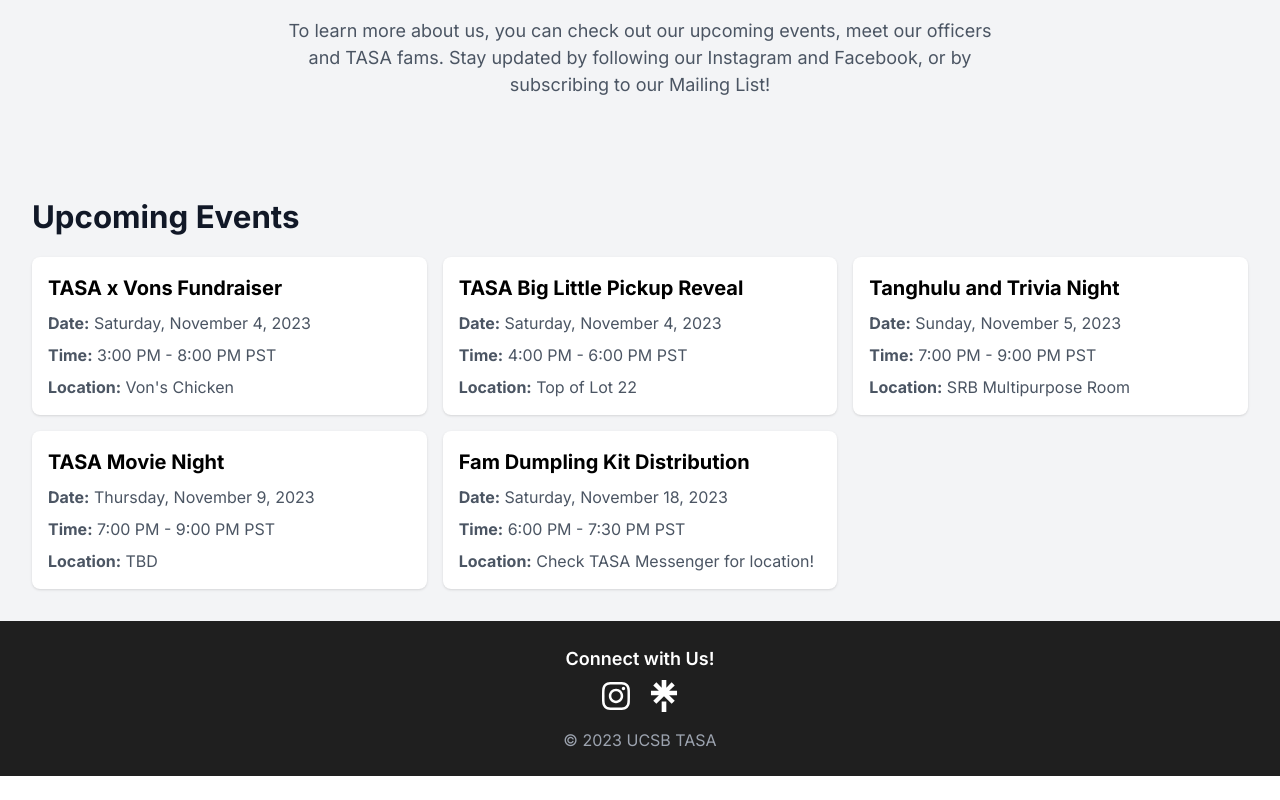
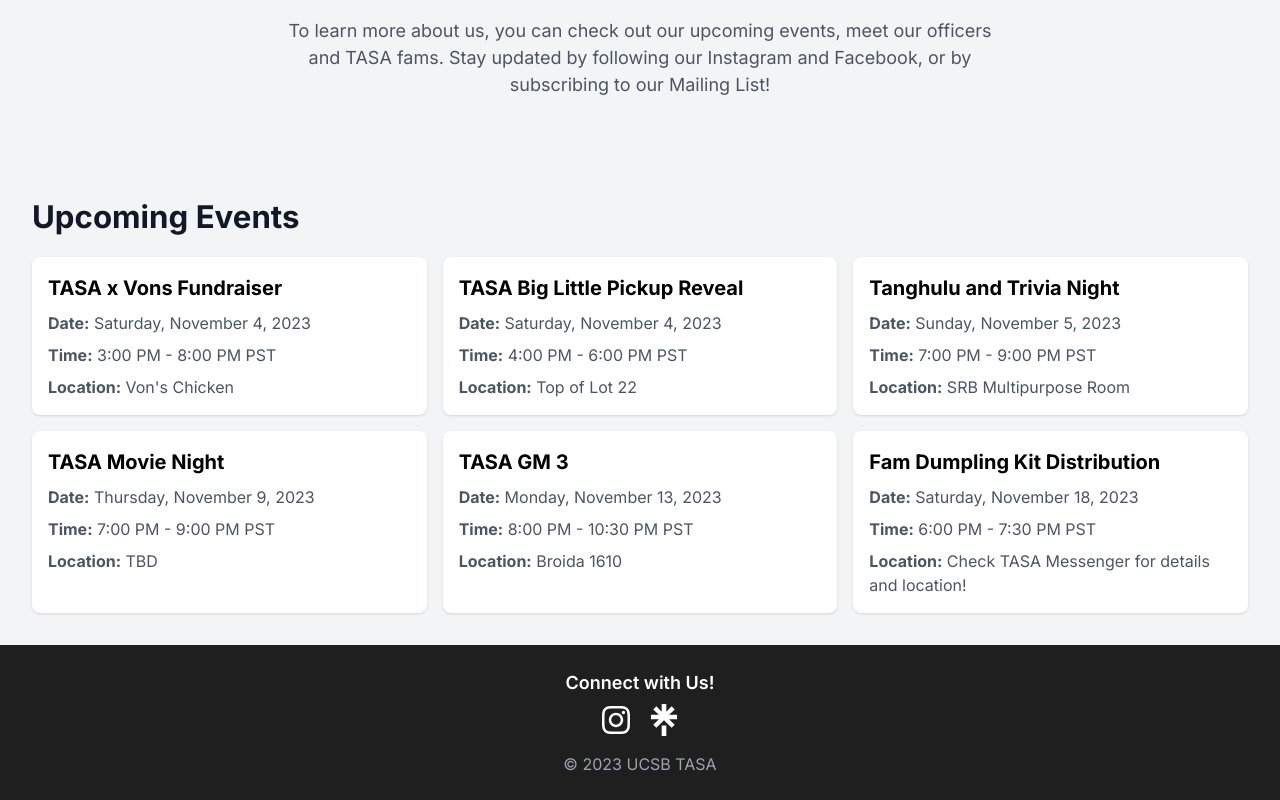
Before and after one commit to UCSBTASA/UCSBTASA.github.io, a Next.js app: page / in a window 1280 px wide. Shown: the part 1188-1988 px from the top of the page. Before the commit the page ends 1964 px from the top, so only its background shows below. Built offline with nearby package versions, Linux system fonts and the light colour scheme.

Commit message:
Update Events (GM + Dumpling)

```diff
--- a/app/_data/eventData.ts
+++ b/app/_data/eventData.ts
@@ -81,11 +81,19 @@ const events = [
   },
   {
     id: 11,
+    title: "TASA GM 3",
+    date: "2023-11-13",
+    startTime: "20:00",
+    endTime: "22:30",
+    location: "Broida 1610",
+  },
+  {
+    id: 11,
     title: "Fam Dumpling Kit Distribution",
     date: "2023-11-18",
     startTime: "18:00",
     endTime: "19:30",
-    location: "Check TASA Messenger for location!",
+    location: "Check TASA Messenger for details and location!",
   },
 ];
 
```
